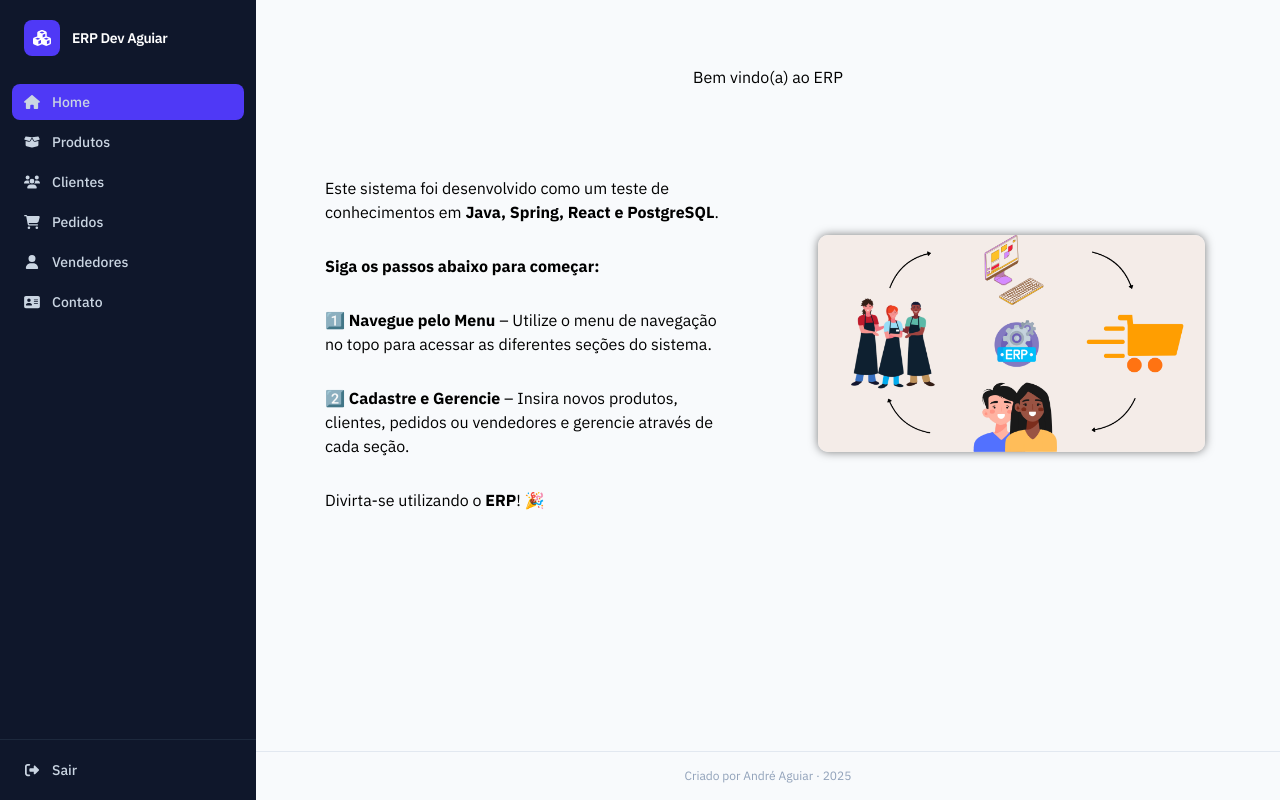
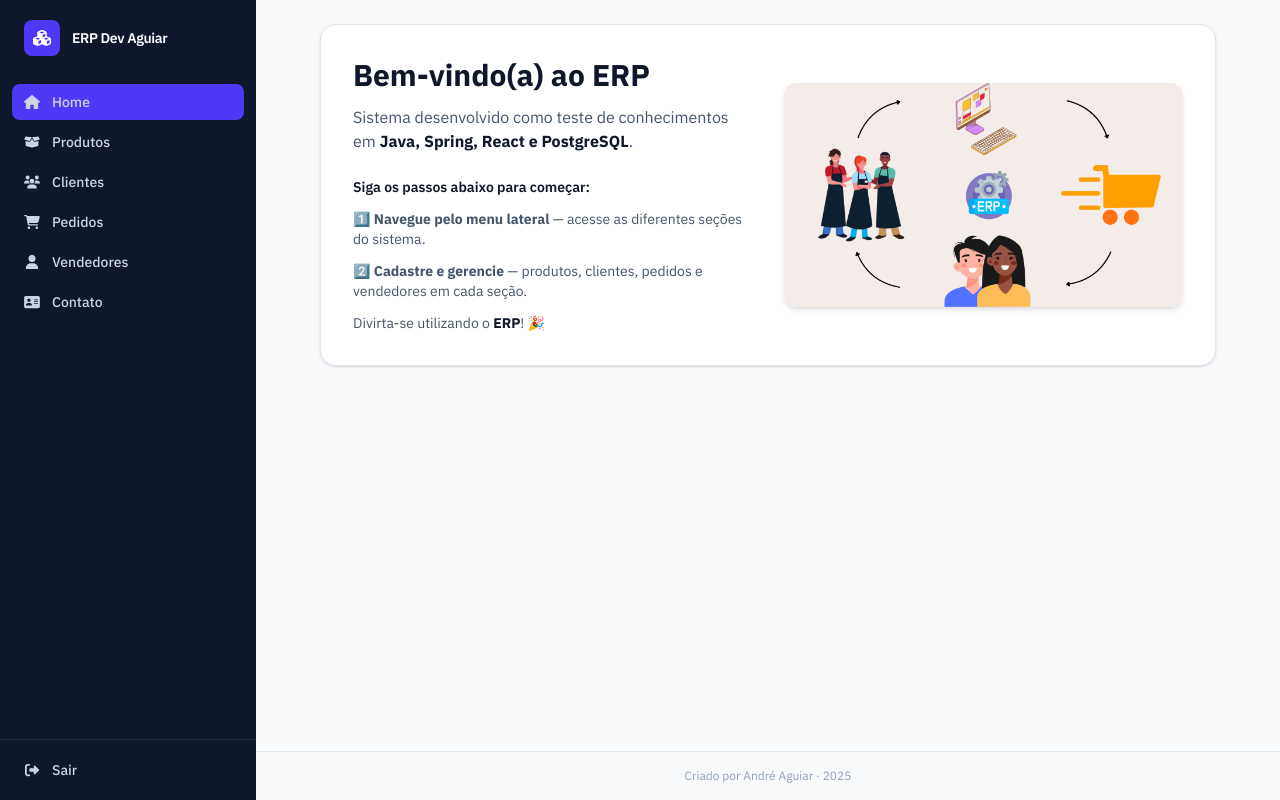
Before and after one commit to dev-aguiar/erp-frontend, a React (Vite) app: page / in a window 1280 px wide. Built offline with nearby package versions, Linux system fonts and the light colour scheme; sample sign-in values are in the browser's storage.

Commit message:
refactor/pages

```diff
--- /dev/null
+++ b/src/components/PageHeader.tsx
@@ -0,0 +1,19 @@
+import { ReactNode } from "react";
+
+interface PageHeaderProps {
+    title: string;
+    subtitle?: string;
+    action?: ReactNode;
+}
+
+const PageHeader = ({ title, subtitle, action }: PageHeaderProps) => (
+    <div className="mb-6 flex flex-wrap items-center justify-between gap-4">
+        <div>
+            <h1 className="text-2xl font-bold text-slate-900">{title}</h1>
+            {subtitle && <p className="mt-1 text-sm text-slate-500">{subtitle}</p>}
+        </div>
+        {action}
+    </div>
+);
+
+export default PageHeader;
--- a/src/components/cards/ClienteCard.tsx
+++ b/src/components/cards/ClienteCard.tsx
@@ -28,21 +28,21 @@ export function ClienteCard({
   return (
     <Card title={nome}>
       <dl className="space-y-2 text-sm">
-        <div className="flex justify-between gap-4">
+        <div>
           <dt className="text-slate-500">ID</dt>
           <dd className="font-medium text-slate-900">{id}</dd>
         </div>
-        <div className="flex justify-between gap-4">
+        <div>
           <dt className="text-slate-500">Telefone</dt>
           <dd className="font-medium text-slate-900">{telefone}</dd>
         </div>
-        <div className="flex justify-between gap-4">
+        <div>
           <dt className="text-slate-500">Email</dt>
           <dd className="font-medium text-slate-900">{email}</dd>
         </div>
-        <div className="flex justify-between gap-4">
+        <div>
           <dt className="text-slate-500">Endereço</dt>
-          <dd className="font-medium text-slate-900">{endereco}</dd>
+          <dd className="mt-0.5 font-medium text-slate-900">{endereco}</dd>
         </div>
       </dl>
 
--- a/src/index.css
+++ b/src/index.css
@@ -33,104 +33,7 @@ img {
   min-height: 100svh;
 }
 
-.home__container {
-  display: grid;
-  grid-template-rows: repeat(5, 1fr);
-  grid-column-gap: 0px;
-  grid-row-gap: 0px;
-  flex: 1;
-}
-
-.home__container-title {
-  grid-area: 1 / 1 / 2 / 6;
-  justify-self: center;
-  align-self: center;
-}
-
-.home__container-image {
-  grid-area: 2 / 3 / 6 / 6;
-  padding: 30px;
-  align-self: center;
-}
-
-.home__container-image img {
-  border-radius: 10px;
-  box-shadow: 0 0 10px rgba(0, 0, 0, 0.5);
-  transition: 0.3s;
-  border-radius: 10px;
-  width: 90%;
-  justify-self: center;
-}
-
-.home__container-text {
-  grid-area: 2 / 1 / 6 / 3;
-  padding: 30px;
-  align-self: center;
-  text-align: center;
-}
-
-.home__container-text p {
-  text-align: left;
-  padding: 15px;
-}
-
-.produtos {
-  padding: 20px;
-  flex: 1;
-}
-
-.produtos__header {
-  text-align: center;
-  font-size: 36px;
-  font-weight: bold;
-}
-
-.produtos__card {
-  display: grid;
-  grid-template-columns: repeat(auto-fill, minmax(280px, 1fr));
-  gap: 20px;
-  padding: 20px;
-  justify-content: center;
-}
-
-.clientes {
-  padding: 20px;
-  flex: 1;
-}
-
-.clientes__header {
-  text-align: center;
-  font-size: 36px;
-  font-weight: bold;
-}
-
-.clientes__card {
-  display: grid;
-  grid-template-columns: repeat(auto-fill, minmax(420px, 1fr));
-  gap: 20px;
-  padding: 20px;
-  justify-content: center;
-}
-
-.pedidos {
-  padding: 20px;
-  flex: 1;
-}
-
-.pedidos__header {
-  text-align: center;
-  font-size: 36px;
-  font-weight: bold;
-}
-
-.pedidos__card {
-  display: grid;
-  grid-template-columns: repeat(auto-fill, minmax(360px, 1fr));
-  gap: 20px;
-  padding: 20px;
-  justify-content: center;
-}
-
+/* ===== Itens do pedido (componente PedidoItens) ===== */
 .pedido__itens {
   width: 100%;
   margin-top: 10px;
@@ -189,45 +92,7 @@ img {
   font-size: 16px;
 }
 
-.vendedores {
-  padding: 20px;
-  flex: 1;
-}
-
-.vendedores__header {
-  text-align: center;
-  font-size: 36px;
-  font-weight: bold;
-}
-
-.vendedores__card {
-  display: grid;
-  grid-template-columns: repeat(auto-fill, minmax(280px, 1fr));
-  gap: 20px;
-  padding: 20px;
-  justify-content: center;
-}
-
-.open__modal-button {
-  display: flex;
-  padding: 10px;
-  background-color: #6522ff;
-  color: white;
-  cursor: pointer;
-  justify-content: center;
-  border-radius: 25%;
-  width: 50px;
-  height: 50px;
-  position: fixed;
-  bottom: 70px;
-  right: 20px;
-  z-index: 99;
-}
-
-.open__modal-button:hover {
-  transform: scale(1.1);
-}
-
+/* ===== Modais ===== */
 .modal__container {
   position: fixed;
   top: 0;
@@ -284,6 +149,7 @@ img {
   gap: 10px;
 }
 
+/* ===== Contato ===== */
 .contato {
   padding: 20px;
   flex: 1;
@@ -343,63 +209,8 @@ img {
   font-size: 22px;
 }
 
-.menu__logout {
-  background: none;
-  border: none;
-  font-family: inherit;
-  cursor: pointer;
-}
-
-/*  mobile */
+/* ===== Mobile ===== */
 @media (max-width: 768px) {
-  .header {
-    padding: 10px 16px;
-  }
-
-  .home__container {
-    display: flex;
-    flex-direction: column;
-  }
-
-  .home__container-title,
-  .home__container-text,
-  .home__container-image {
-    padding: 16px;
-  }
-
-  .home__container-image img {
-    width: 100%;
-  }
-
-  .home__container-text p {
-    text-align: left;
-    padding: 8px 0;
-  }
-
-  .produtos__header,
-  .clientes__header,
-  .pedidos__header,
-  .vendedores__header {
-    font-size: 26px;
-  }
-
-  .produtos,
-  .clientes,
-  .pedidos,
-  .vendedores,
-  .contato {
-    padding: 12px;
-  }
-
-  .produtos__card,
-  .clientes__card,
-  .pedidos__card,
-  .vendedores__card {
-    grid-template-columns: 1fr;
-    padding: 8px;
-    gap: 14px;
-  }
-
   .modal__container {
     padding: 16px;
   }
@@ -418,12 +229,3 @@ img {
     font-size: 13px;
   }
 }
-
-@media (max-width: 400px) {
-  .produtos__header,
-  .clientes__header,
-  .pedidos__header,
-  .vendedores__header {
-    font-size: 22px;
-  }
-}
--- a/src/pages/Home.tsx
+++ b/src/pages/Home.tsx
@@ -2,36 +2,46 @@ import homeErp from "../assets/home-erp.png";
 
 const Home = () => {
   return (
-    <div className="home__container">
-      <div className="home__container-title">
-        <h1>Bem vindo(a) ao ERP</h1>
-      </div>
-      <div className="home__container-image">
-        <img src={homeErp} alt="Imagem Home" />
-      </div>
-      <div className="home__container-text">
-        <p>
-          Este sistema foi desenvolvido como um teste de conhecimentos em{" "}
-          <strong>Java, Spring, React e PostgreSQL</strong>.
-        </p>
+    <div className="mx-auto max-w-4xl">
+      <div className="overflow-hidden rounded-2xl border border-slate-200 bg-white shadow-sm">
+        <div className="grid gap-8 p-8 md:grid-cols-2 md:items-center">
+          <div>
+            <h1 className="text-3xl font-bold text-slate-900">
+              Bem-vindo(a) ao ERP
+            </h1>
+            <p className="mt-3 text-slate-600">
+              Sistema desenvolvido como teste de conhecimentos em{" "}
+              <strong className="text-slate-900">
+                Java, Spring, React e PostgreSQL
+              </strong>
+              .
+            </p>
 
-        <p>
-          <strong>Siga os passos abaixo para começar:</strong>
-        </p>
+            <div className="mt-6 space-y-3 text-sm text-slate-600">
+              <p className="font-semibold text-slate-900">
+                Siga os passos abaixo para começar:
+              </p>
+              <p>
+                1️⃣ <strong>Navegue pelo menu lateral</strong> — acesse as
+                diferentes seções do sistema.
+              </p>
+              <p>
+                2️⃣ <strong>Cadastre e gerencie</strong> — produtos, clientes,
+                pedidos e vendedores em cada seção.
+              </p>
+              <p>
+                Divirta-se utilizando o{" "}
+                <strong className="text-slate-900">ERP</strong>! 🎉
+              </p>
+            </div>
+          </div>
 
-        <p>
-          1️⃣ <strong>Navegue pelo Menu</strong> – Utilize o menu de navegação no
-          topo para acessar as diferentes seções do sistema.
-        </p>
-
-        <p>
-          2️⃣ <strong>Cadastre e Gerencie</strong> – Insira novos produtos,
-          clientes, pedidos ou vendedores e gerencie através de cada seção.
-        </p>
-
-        <p>
-          Divirta-se utilizando o <strong>ERP</strong>! 🎉
-        </p>
+          <img
+            src={homeErp}
+            alt="ERP"
+            className="w-full rounded-xl shadow-md"
+          />
+        </div>
       </div>
     </div>
   );
--- a/src/pages/Vendedores.tsx
+++ b/src/pages/Vendedores.tsx
@@ -1,11 +1,13 @@
+import { useState } from "react";
 import { FontAwesomeIcon } from "@fortawesome/react-fontawesome";
+import { faPlus } from "@fortawesome/free-solid-svg-icons";
 import { VendedorCard } from "../components/cards/VendedorCard";
 import { useVendedorData } from "../hooks/useVendedorData";
 import { useVendedorDataDelete } from "../hooks/usevendedorDataMutate";
 import { ModalVendedor } from "../modals/ModalVendedor";
 import { VendedorData } from "../interfaces/VendedorData";
-import { faUserPlus } from "@fortawesome/free-solid-svg-icons";
-import { useState } from "react";
+import { Button } from "../components/ui/Button";
+import PageHeader from "../components/PageHeader";
 
 const Vendedores = () => {
   const { data } = useVendedorData();
@@ -38,9 +40,24 @@ const Vendedores = () => {
   };
 
   return (
-    <div className="vendedores">
-      <div className="vendedores__header">Vendedores</div>
-      <div className="vendedores__card">
+    <div>
+      <PageHeader
+        title="Vendedores"
+        subtitle={data ? `${data.length} cadastrado(s)` : undefined}
+        action={
+          <Button onClick={abrirNovo}>
+            <FontAwesomeIcon icon={faPlus} />
+            Novo vendedor
+          </Button>
+        }
+      />
+
+      {data && data.length === 0 ? (
+        <div className="rounded-xl border border-dashed border-slate-300 bg-white py-16 text-center text-sm text-slate-400">
+          Nenhum vendedor cadastrado ainda.
+        </div>
+      ) : (
+        <div className="grid gap-5 [grid-template-columns:repeat(auto-fill,minmax(280px,1fr))]">
           {data?.map((vendedorData) => (
             <VendedorCard
               key={vendedorData.id}
@@ -51,18 +68,12 @@ const Vendedores = () => {
               onExcluir={() => handleExcluir(vendedorData.id)}
             />
           ))}
+        </div>
+      )}
+
       {isModalOpen && (
-          <ModalVendedor
-            closeModal={fecharModal}
-            vendedor={vendedorSelecionado}
-          />
+        <ModalVendedor closeModal={fecharModal} vendedor={vendedorSelecionado} />
       )}
-        <FontAwesomeIcon
-          className="open__modal-button"
-          icon={faUserPlus}
-          onClick={abrirNovo}
-        />
-      </div>
     </div>
   );
 };
```
Also changed, not shown: src/pages/Clientes.tsx (+23 -9 lines), src/pages/Pedidos.tsx (+24 -15 lines), src/pages/Produtos.tsx (+24 -10 lines). Lines whose indentation alone changed are shown as unchanged.
